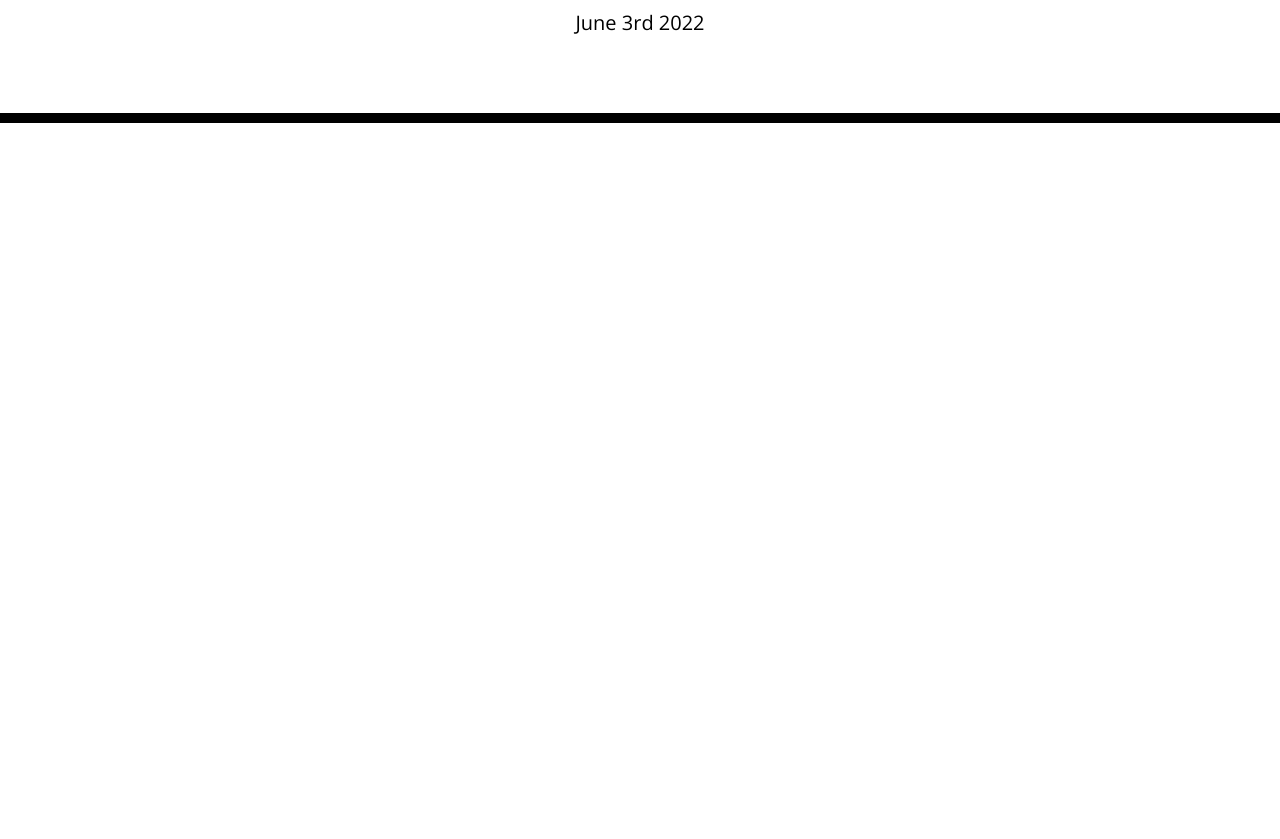
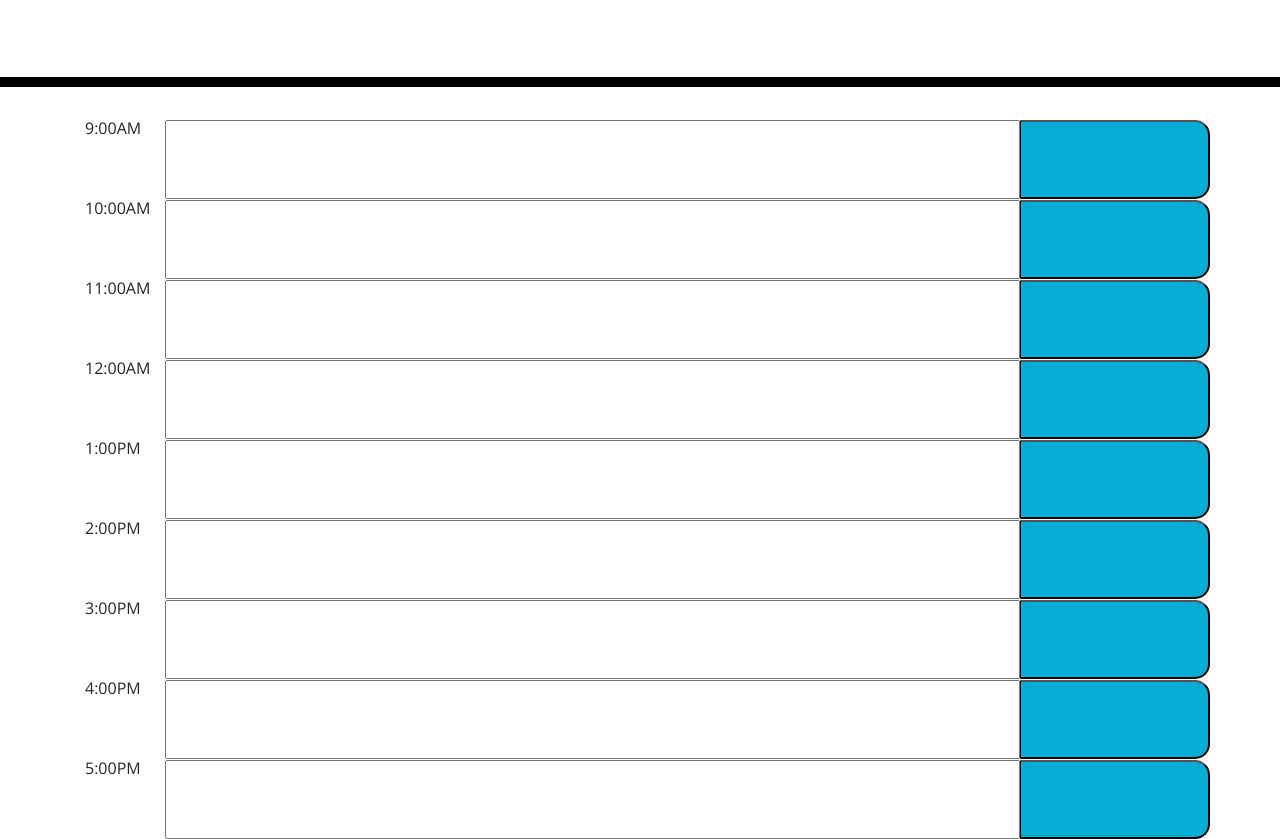
Before and after one commit to PGCranford/Work-Day-Scheduler-, a plain HTML site: page index.html in a window 1280 px wide. Shown: the part 181-1020 px from the top of the page. Before the commit the page ends 800 px from the top, so only its background shows below. Drawn offline with nearby package versions, Linux system fonts and the light colour scheme.

Commit message:
setting grids

```diff
--- a/assets/js/script.js
+++ b/assets/js/script.js
@@ -1,6 +1,40 @@
+//set current day
+var today =
+    moment().format("dddd MMMM Do YYYY HH:mm a");
 
-var today =
-    moment().format("MMMM Do YYYY");
-moment().format("dddd");
+$("#currentDay").append(today);
 
-$("#currentDay").append(today)
+var hours = moment().format("HH:00");
+console.log(hours);
+//checking time of day for block
+
+var now = function () {
+    if ($("#dayHour") < hours) {
+        document.getElementById("textArea").setAttribute("past")
+
+
+    }
+    else ($("#dayHour") > today); {
+        $("#textArea").css(".future")
+    }
+};
+
+var addTask = function (taskText) {
+    var taskLi = $("#textArea");
+    .text()
+
+}
+
+now();
+
+
+
+
+
+
+
+
+
+
+
+// dayHour()
--- a/index.html
+++ b/index.html
@@ -20,7 +20,73 @@
         <p id="currentDay" class="lead"></p>
     </header>
     <div class="container">
-        <!-- Timeblocks go here -->
+        <div class="row">
+            <div class="col-sm-1" dayHour="9:00">9:00AM</div>
+            <input class="col-md-9" id=textArea>
+
+            <button class="saveBtn col sm-1">
+            </button>
+        </div>
+        <div class="row">
+            <div class=" col-sm-1">10:00AM</div>
+            <input type="text" class="col-md-9" id=textArea>
+            <button class="saveBtn col sm-1">
+            </button>
+        </div>
+        <div class="row">
+            <div class="col-sm-1">11:00AM</div>
+            <input class="col-md-9" id=textArea>
+
+            <button class="saveBtn col sm-1">
+            </button>
+        </div>
+        <div class="row">
+            <div class="col-sm-1">12:00AM</div>
+            <input class="col-md-9" id=textArea>
+
+            <button class="saveBtn col sm-1">
+            </button>
+        </div>
+        <div class="row">
+            <div class="col-sm-1">1:00PM</div>
+            <input class="col-md-9" id=textArea>
+
+            <button class="saveBtn col sm-1">
+            </button>
+        </div>
+        <div class="row">
+            <div class="col-sm-1">2:00PM</div>
+            <input class="col-md-9" id=textArea>
+
+            <button class="saveBtn col sm-1">
+            </button>
+        </div>
+        <div class="row">
+            <div class="col-sm-1">3:00PM</div>
+            <input class="col-md-9" id=textArea>
+
+            <button class="saveBtn col sm-1">
+            </button>
+        </div>
+        <div class="row">
+            <div class="col-sm-1">4:00PM</div>
+            <input class="col-md-9" id=textArea>
+
+            <button class="saveBtn col sm-1">
+            </button>
+        </div>
+        <div class="row">
+            <div class="col-sm-1">5:00PM</div>
+            <input class="col-md-9" id=textArea>
+
+            <button class="saveBtn col sm-1">
+            </button>
+        </div>
+
+
+
+    </div>
+    <!-- Timeblocks go here -->
     </div>
 
     <script src="https://code.jquery.com/jquery-3.4.1.min.js"></script>
```
